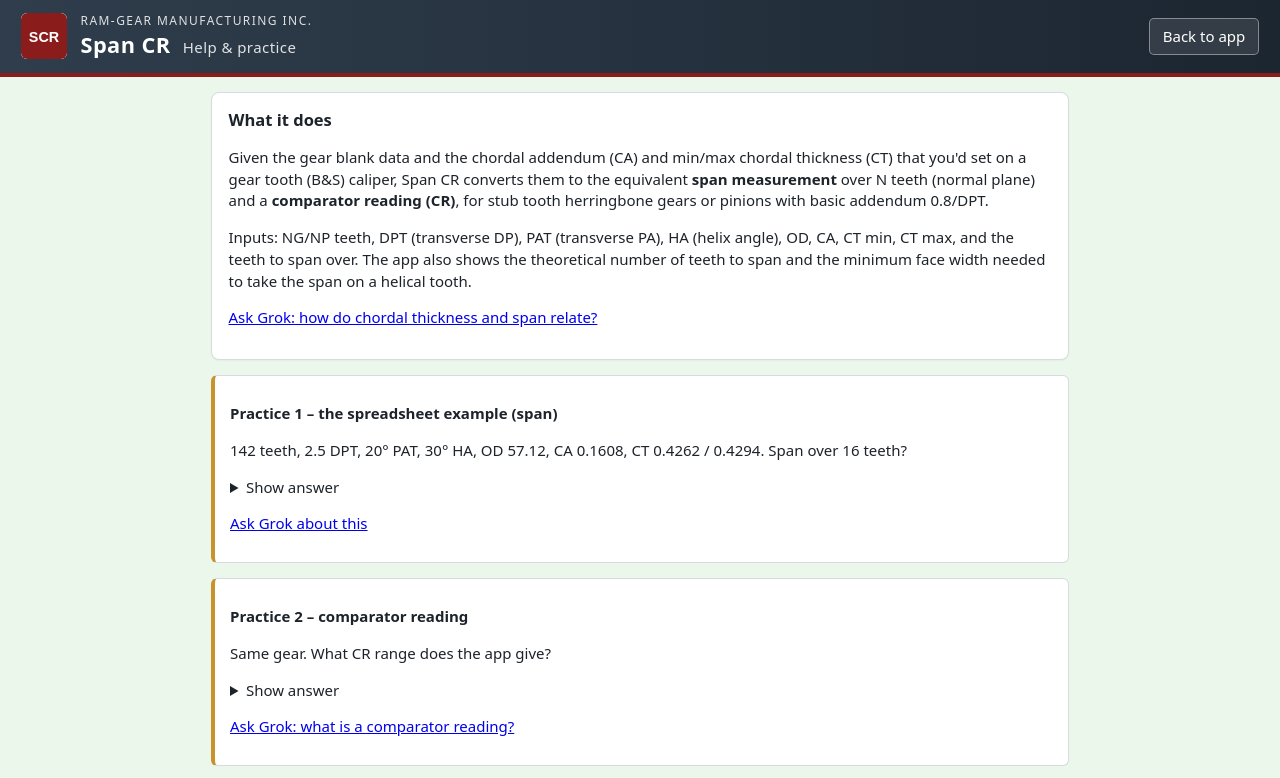
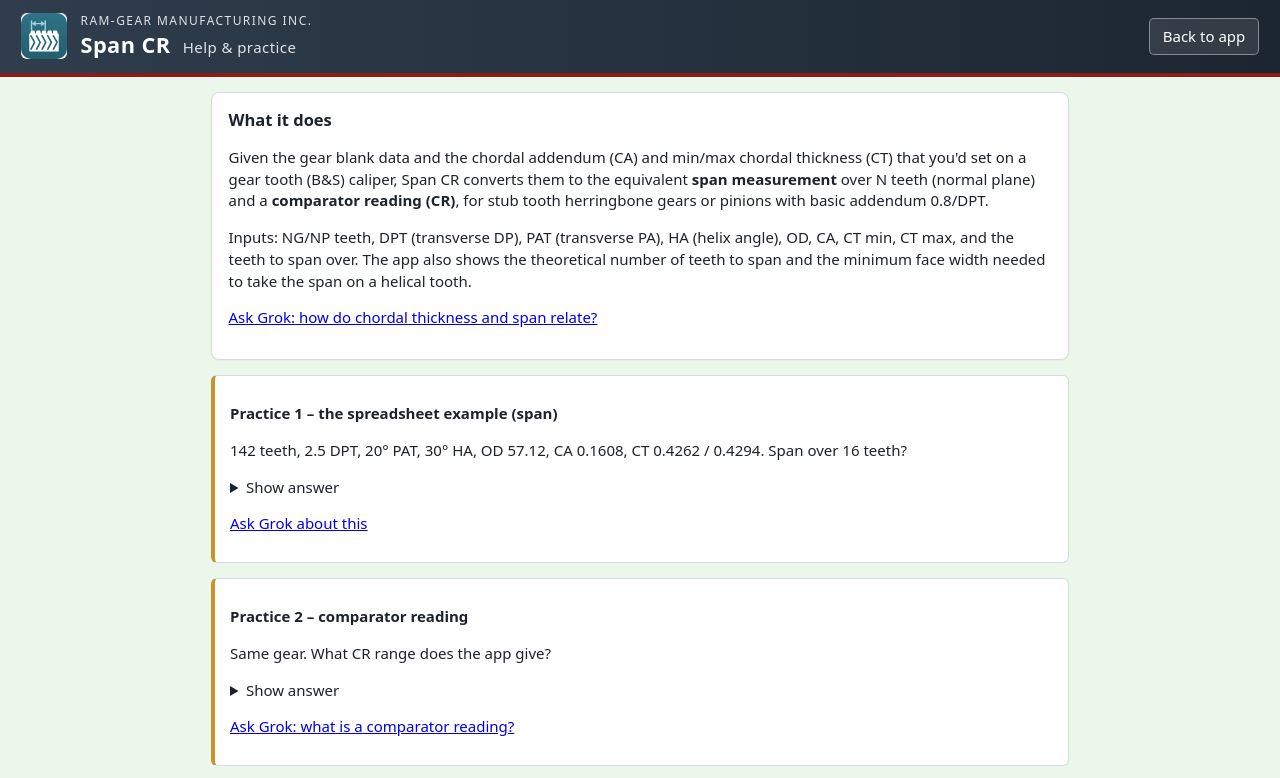
Before and after one commit to Ram-Gear/span-cr, a plain HTML site: page help.html in a window 1280 px wide. Shown: the top 778 px of the page. Drawn offline with Linux system fonts and the light colour scheme.

Commit message:
Use app icon

```diff
--- a/help.html
+++ b/help.html
@@ -1,9 +1,9 @@
 <!DOCTYPE html>
 <html lang="en"><head><meta charset="utf-8"><meta name="viewport" content="width=device-width, initial-scale=1">
 <title>Span CR – Help &amp; Practice | Ram-Gear Manufacturing</title>
-<link rel="icon" type="image/svg+xml" href="img/icon.svg"><link rel="stylesheet" href="css/style.css"></head>
+<link rel="icon" type="image/svg+xml" href="icon.svg"><link rel="apple-touch-icon" href="apple-touch-icon.png"><link rel="stylesheet" href="css/style.css"></head>
 <body>
-<header class="site-header"><div class="brand"><img class="app-icon" src="img/icon.svg" width="46" height="46" alt="Span CR icon">
+<header class="site-header"><div class="brand"><img class="app-icon" src="icon.svg" width="46" height="46" alt="Span CR icon">
 <div><div class="company">Ram-Gear Manufacturing Inc.</div><h1>Span CR <span class="sub">Help &amp; practice</span></h1></div></div>
 <nav class="header-actions"><a class="btn" href="index.html">Back to app</a></nav></header>
 <main class="help-main">
```
Also changed, not shown: index.html (+2 -2 lines), img/icon.svg (deleted), 1 other file.
